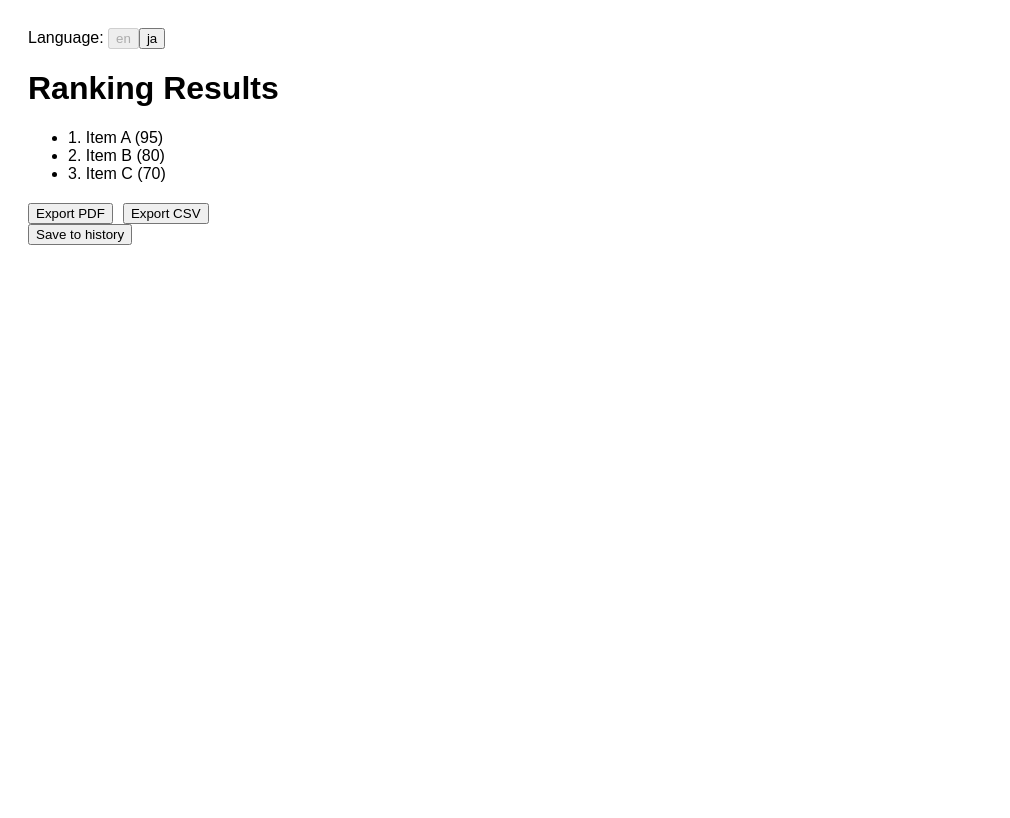
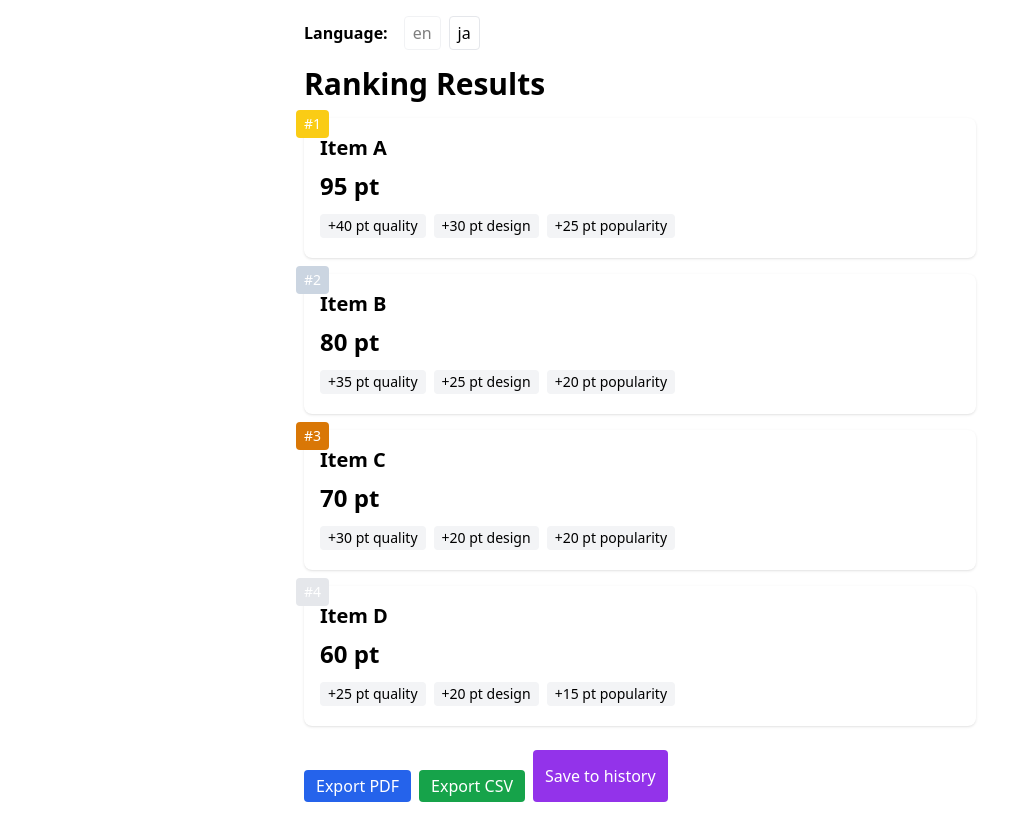
Before and after one commit to shira-shin/ranking-app-a, a Next.js app in the folder web/: page /results in a window 1280 px wide. Shown: the whole page, without its empty margins (0-1010 px from the left). Built offline with nearby package versions, Linux system fonts and the light colour scheme; no server answers.

Commit message:
Add tailwind UI enhancements

```diff
--- a/web/components/ExportButtons.tsx
+++ b/web/components/ExportButtons.tsx
@@ -7,8 +7,18 @@ export default function ExportButtons() {
   };
   return (
     <div className="buttons">
-      <button onClick={() => handleClick('PDF')}>{t('exportPdf')}</button>
-      <button onClick={() => handleClick('CSV')}>{t('exportCsv')}</button>
+      <button
+        className="px-3 py-1 bg-blue-600 text-white rounded hover:bg-blue-700"
+        onClick={() => handleClick('PDF')}
+      >
+        {t('exportPdf')}
+      </button>
+      <button
+        className="px-3 py-1 bg-green-600 text-white rounded hover:bg-green-700"
+        onClick={() => handleClick('CSV')}
+      >
+        {t('exportCsv')}
+      </button>
     </div>
   );
 }
--- a/web/components/LanguageSwitcher.tsx
+++ b/web/components/LanguageSwitcher.tsx
@@ -6,11 +6,16 @@ export default function LanguageSwitcher() {
   const { locale, locales, pathname, query, asPath } = useRouter();
   const t = useTranslations();
   return (
-    <div>
-      <span>{t('language')}: </span>
+    <div className="mb-4 flex items-center gap-2">
+      <span className="font-semibold mr-2">{t('language')}:</span>
       {locales?.map((lng) => (
         <Link key={lng} href={{ pathname, query }} as={asPath} locale={lng}>
-          <button disabled={locale === lng}>{lng}</button>
+          <button
+            className="px-2 py-1 border rounded hover:bg-gray-100 disabled:opacity-50"
+            disabled={locale === lng}
+          >
+            {lng}
+          </button>
         </Link>
       ))}
     </div>
--- /dev/null
+++ b/web/components/RankCard.tsx
@@ -0,0 +1,28 @@
+import { FC } from 'react';
+
+interface Props {
+  name: string;
+  score: number;
+  rank: number;
+  reasons: Record<string, number>;
+}
+
+const medalClasses = ['bg-yellow-400', 'bg-slate-300', 'bg-amber-600'];
+
+const RankCard: FC<Props> = ({ name, score, rank, reasons }) => {
+  const ribbon = rank <= 3 ? medalClasses[rank - 1] : 'bg-gray-200';
+  return (
+    <div className="relative p-4 bg-white rounded-lg shadow animate-fadeIn">
+      <div className={`absolute -top-2 -left-2 px-2 py-1 text-sm text-white rounded ${ribbon}`}>#{rank}</div>
+      <h2 className="text-xl font-bold mb-2">{name}</h2>
+      <p className="text-2xl font-extrabold mb-2">{score} pt</p>
+      <ul className="space-y-1">
+        {Object.entries(reasons).map(([k, v]) => (
+          <li key={k} className="text-sm bg-gray-100 rounded px-2 py-0.5 inline-block mr-2 mb-1">+{v} pt {k}</li>
+        ))}
+      </ul>
+    </div>
+  );
+};
+
+export default RankCard;
--- a/web/components/SaveHistoryButton.tsx
+++ b/web/components/SaveHistoryButton.tsx
@@ -21,6 +21,11 @@ export default function SaveHistoryButton({ data }: { data: any }) {
   };
 
   return (
-    <button onClick={handleSave}>{t('saveHistory')}</button>
+    <button
+      className="px-3 py-1 bg-purple-600 text-white rounded hover:bg-purple-700"
+      onClick={handleSave}
+    >
+      {t('saveHistory')}
+    </button>
   );
 }
--- /dev/null
+++ b/web/globals.css
@@ -0,0 +1,15 @@
+@tailwind base;
+@tailwind components;
+@tailwind utilities;
+
+@layer base {
+  body {
+    @apply p-4 font-sans;
+  }
+}
+
+@layer components {
+  .buttons {
+    @apply mt-5 flex gap-2;
+  }
+}
--- a/web/pages/_app.tsx
+++ b/web/pages/_app.tsx
@@ -1,7 +1,7 @@
 import type { AppProps } from 'next/app';
 import { NextIntlClientProvider } from 'next-intl';
 import { useRouter } from 'next/router';
-import '../styles.css';
+import '../globals.css';
 
 export default function MyApp({ Component, pageProps }: AppProps) {
   const { locale } = useRouter();
--- a/web/pages/index.tsx
+++ b/web/pages/index.tsx
@@ -5,11 +5,13 @@ import Link from 'next/link';
 export default function Home() {
   const t = useTranslations();
   return (
-    <div>
+    <div className="max-w-xl mx-auto text-center mt-20">
       <LanguageSwitcher />
-      <h1>{t('title')}</h1>
+      <h1 className="text-4xl font-bold mb-8">{t('title')}</h1>
       <Link href="/results">
-        <button>Go to results</button>
+        <button className="px-4 py-2 bg-blue-600 text-white rounded hover:bg-blue-700">
+          Go to results
+        </button>
       </Link>
     </div>
   );
--- a/web/pages/results.tsx
+++ b/web/pages/results.tsx
@@ -1,27 +1,31 @@
 import LanguageSwitcher from '../components/LanguageSwitcher';
 import ExportButtons from '../components/ExportButtons';
 import SaveHistoryButton from '../components/SaveHistoryButton';
+import RankCard from '../components/RankCard';
 import { useTranslations } from 'next-intl';
 
 export default function Results() {
   const t = useTranslations();
   const dummyResults = [
-    { name: 'Item A', score: 95, rank: 1 },
-    { name: 'Item B', score: 80, rank: 2 },
-    { name: 'Item C', score: 70, rank: 3 }
+    { name: 'Item A', score: 95, rank: 1, reasons: { quality: 40, design: 30, popularity: 25 } },
+    { name: 'Item B', score: 80, rank: 2, reasons: { quality: 35, design: 25, popularity: 20 } },
+    { name: 'Item C', score: 70, rank: 3, reasons: { quality: 30, design: 20, popularity: 20 } },
+    { name: 'Item D', score: 60, rank: 4, reasons: { quality: 25, design: 20, popularity: 15 } }
   ];
 
   return (
-    <div>
+    <div className="max-w-2xl mx-auto">
       <LanguageSwitcher />
-      <h1>{t('title')}</h1>
-      <ul>
+      <h1 className="text-3xl font-bold mb-4">{t('title')}</h1>
+      <div className="space-y-4">
         {dummyResults.map((item) => (
-          <li key={item.rank}>{item.rank}. {item.name} ({item.score})</li>
+          <RankCard key={item.rank} {...item} />
         ))}
-      </ul>
-      <ExportButtons />
-      <SaveHistoryButton data={dummyResults} />
+      </div>
+      <div className="mt-6 flex gap-2">
+        <ExportButtons />
+        <SaveHistoryButton data={dummyResults} />
+      </div>
     </div>
   );
 }
--- /dev/null
+++ b/web/postcss.config.js
@@ -0,0 +1,6 @@
+module.exports = {
+  plugins: {
+    tailwindcss: {},
+    autoprefixer: {},
+  },
+};
--- a/web/styles.css
+++ /dev/null
@@ -1,3 +0,0 @@
-body { font-family: sans-serif; padding: 20px; }
-.buttons { margin-top: 20px; }
-.buttons button { margin-right: 10px; }
--- /dev/null
+++ b/web/tailwind.config.js
@@ -0,0 +1,17 @@
+module.exports = {
+  content: [
+    "./pages/**/*.{js,ts,jsx,tsx}",
+    "./components/**/*.{js,ts,jsx,tsx}"
+  ],
+  theme: {
+    extend: {
+      keyframes: {
+        fadeIn: { '0%': { opacity: 0 }, '100%': { opacity: 1 } }
+      },
+      animation: {
+        fadeIn: 'fadeIn 0.5s ease-in forwards'
+      }
+    },
+  },
+  plugins: [],
+};
```
Also changed, not shown: web/package.json (+10 -2 lines).
